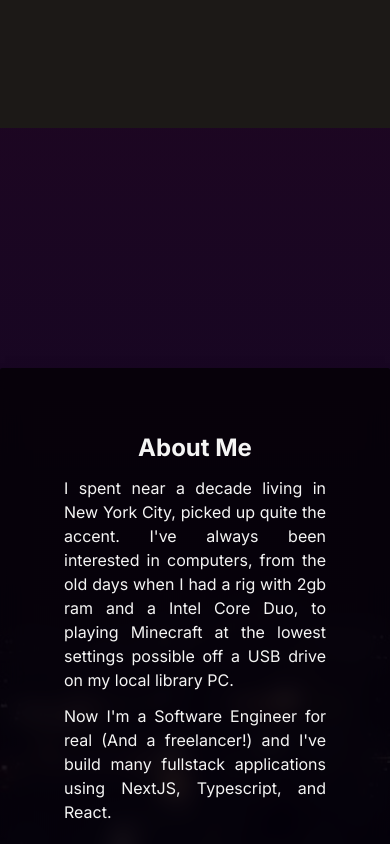
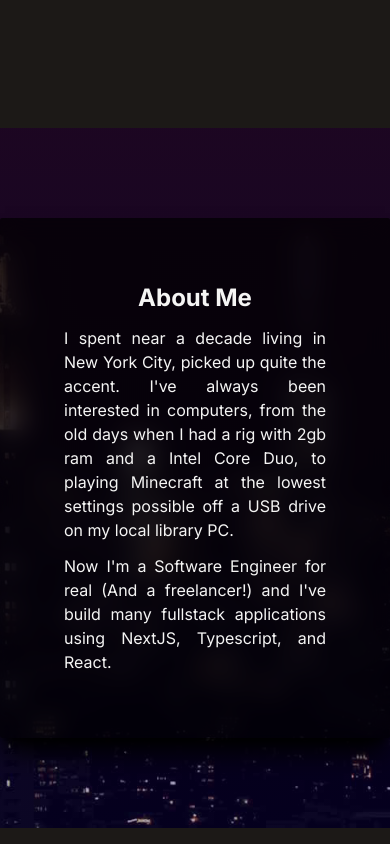
Before and after one commit to msuhaib01/m-suhaib-portfolio, a Next.js app: page / in a window 390 px wide. Shown: the part 840-1684 px from the top of the page. Built offline with nearby package versions, Linux system fonts and the light colour scheme.

Commit message:
another mobile fix plz work

```diff
--- a/src/components/main/about.tsx
+++ b/src/components/main/about.tsx
@@ -9,8 +9,9 @@ export default function About() {
     <section
       ref={ref}
       id={"about"}
-      className="background flex justify-center items-center bg-fixed bg-cover w-[100vw] h-[1000px]"
+      className="relative w-[100vw] h-[700px] flex justify-center items-center"
     >
+      <div className="absolute z-[-1] top-0 left-0 background flex justify-center items-center bg-fixed bg-cover bg-center w-[100vw] h-[700px]"></div>
       <ScrollShrinker>
         <div className="rounded-sm max-w-[44rem] p-16 bg-[#000000b0] backdrop-blur-md shadow-xl shadow-black flex flex-col gap-3">
           <h2 className="text-center font-bold text-2xl">About Me</h2>
```
